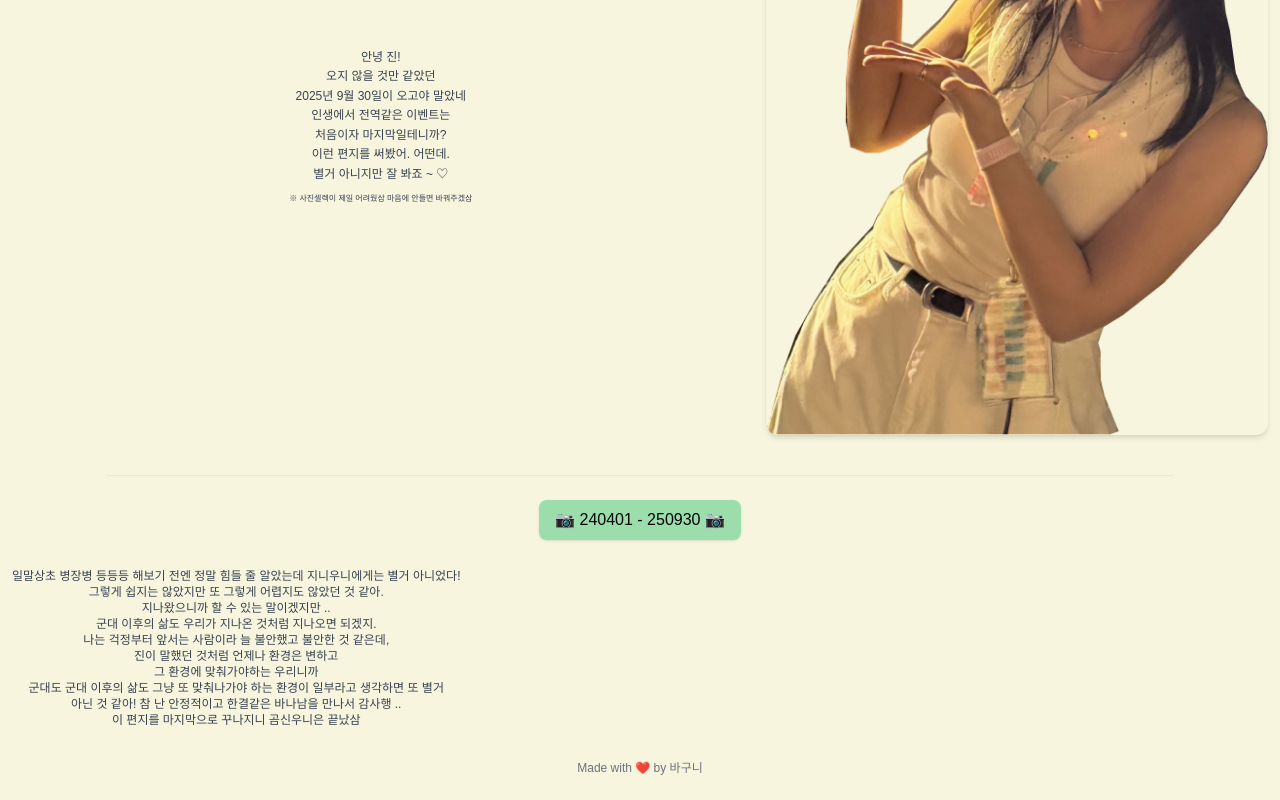
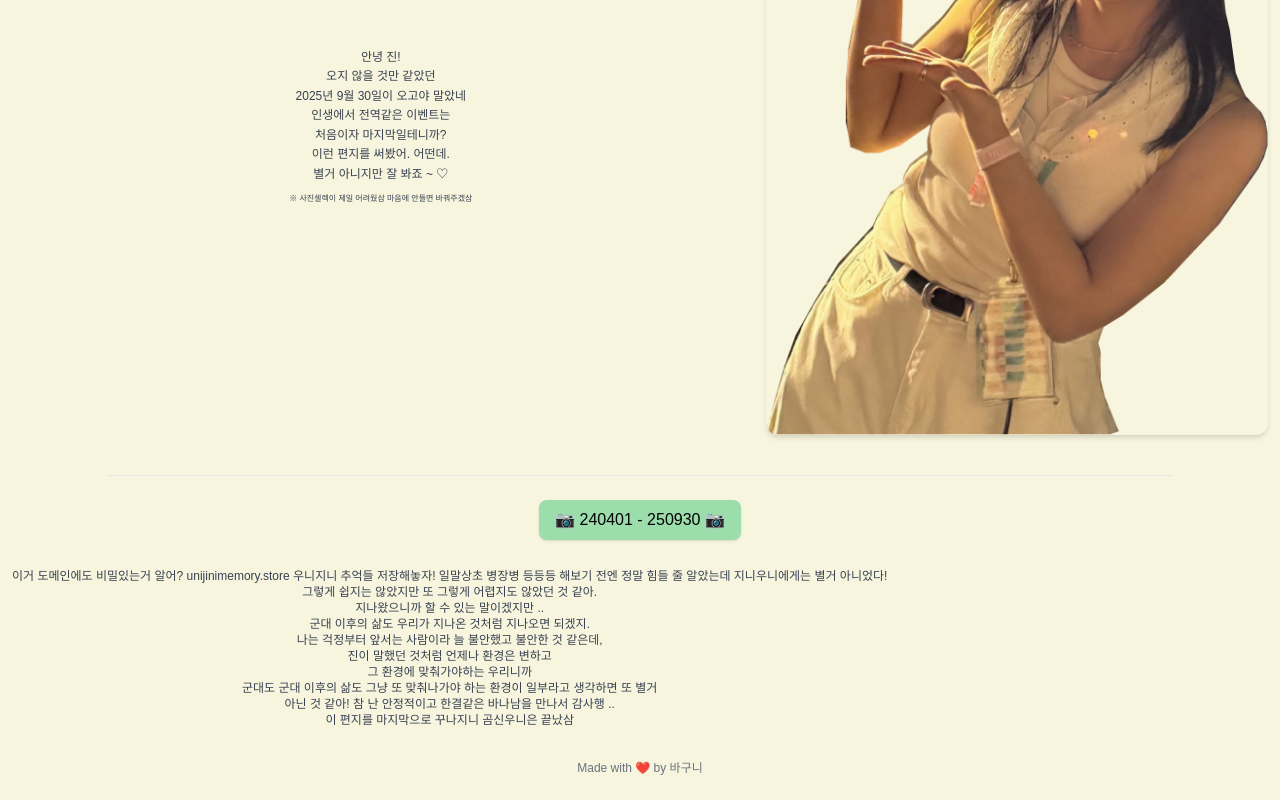
Before and after one commit to arongsnuna/unijinimemory, a plain HTML site: page index.html in a window 1280 px wide. Shown: the part 949-1749 px from the top of the page. Drawn offline with nearby package versions, Linux system fonts and the light colour scheme; a web font is replaced by a local one.

Commit message:
Update 아랫 편지 내용

```diff
--- a/index.html
+++ b/index.html
@@ -479,6 +479,7 @@
   <section class="px-3 py-2 text-center">
     <div class="flex items-center">
         <p class="mt-4 text-xs text-gray-700">
+          이거 도메인에도 비밀있는거 알어? unijinimemory.store 우니지니 추억들 저장해놓자!
           일말상초 병장병 등등등 해보기 전엔 정말 힘들 줄 알았는데 지니우니에게는 별거 아니었다! <br/>
           그렇게 쉽지는 않았지만 또 그렇게 어렵지도 않았던 것 같아.<br/>
           지나왔으니까 할 수 있는 말이겠지만 .. <br/>
```
